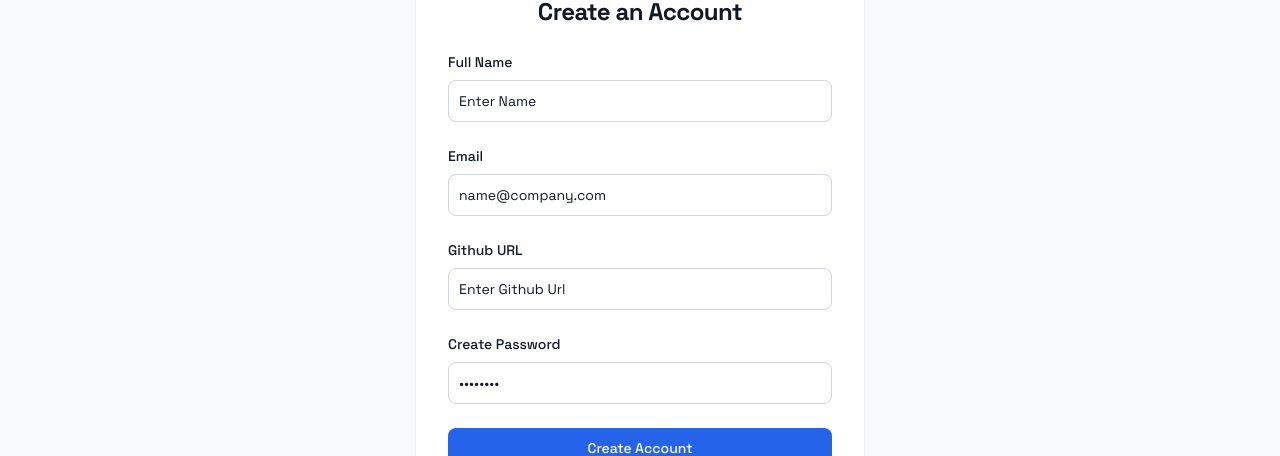
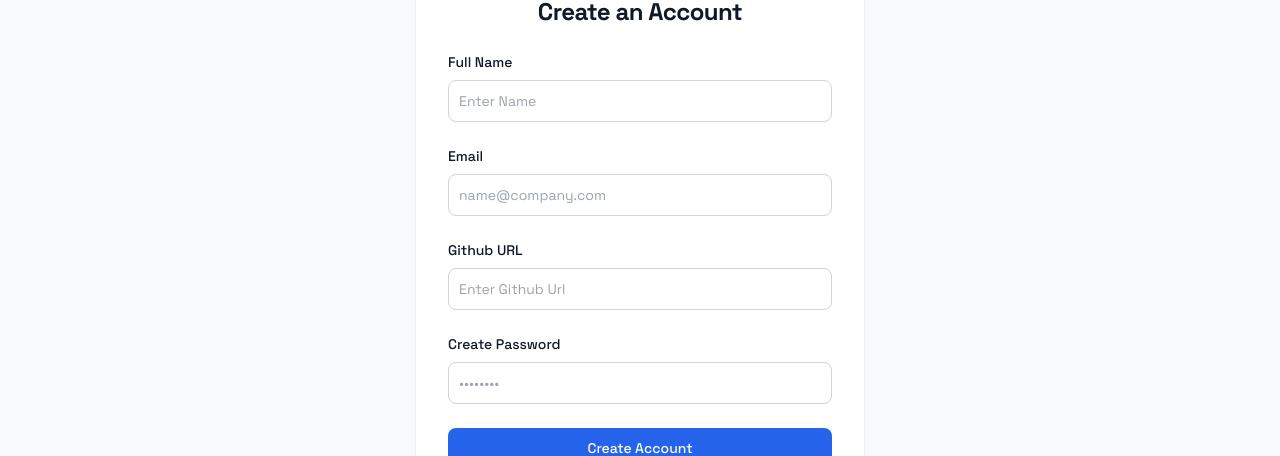
Before and after one commit to mr-rishikesh/DevConnect-, a React (Vite) app in the folder client/: page /signup in a window 1280 px wide. Shown: the part 211-667 px from the top of the page. Built offline with nearby package versions, Linux system fonts and the light colour scheme; no server answers.

Commit message:
fixed bad placeholder color usage

```diff
--- a/client/src/pages/Auth/SignIn.jsx
+++ b/client/src/pages/Auth/SignIn.jsx
@@ -79,7 +79,7 @@ function SignIn() {
                                     onChange={(e) => { setFormData({ ...formData, email: e.target.value }) }}
                                     name="email"
                                     id="email"
-                                    className="bg-white border border-gray-300 text-gray-900 text-sm rounded-lg focus:ring-2 focus:ring-primary-200 focus:border-primary-500 block w-full p-2.5 dark:bg-gray-700 dark:border-gray-600 dark:placeholder-gray-400 dark:text-white dark:focus:ring-accent-500 dark:focus:border-accent-500 transition-colors duration-200"
+                                    className="bg-white border border-gray-300 text-gray-900 text-sm rounded-lg focus:ring-2 focus:ring-primary-200 focus:border-primary-500 block w-full p-2.5 dark:bg-gray-700 dark:border-gray-600 placeholder-gray-400 dark:text-white dark:focus:ring-accent-500 dark:focus:border-accent-500 transition-colors duration-200"
                                     placeholder="name@company.com"
                                     required
                                 />
@@ -96,7 +96,7 @@ function SignIn() {
                                         onChange={(e) => { setFormData({ ...formData, password: e.target.value }) }}
                                         id="password"
                                         placeholder="••••••••"
-                                        className="bg-white border border-gray-300 text-gray-900 text-sm rounded-lg focus:ring-2 focus:ring-primary-200 focus:border-primary-500 block w-full p-2.5 pr-10 dark:bg-gray-700 dark:border-gray-600 dark:placeholder-gray-400 dark:text-white dark:focus:ring-accent-500 dark:focus:border-accent-500 transition-colors duration-200"
+                                        className="bg-white border border-gray-300 text-gray-900 text-sm rounded-lg focus:ring-2 focus:ring-primary-200 focus:border-primary-500 block w-full p-2.5 pr-10 dark:bg-gray-700 dark:border-gray-600 placeholder-gray-400 dark:text-white dark:focus:ring-accent-500 dark:focus:border-accent-500 transition-colors duration-200"
                                         required
                                     />
                                     <button
--- a/client/src/pages/Auth/SignUp.jsx
+++ b/client/src/pages/Auth/SignUp.jsx
@@ -74,7 +74,7 @@ function SignUp() {
                     }}
                     name="fullName"
                     id="fullName"
-                    className="bg-white border border-gray-300 text-gray-900 text-sm rounded-lg focus:ring-2 focus:ring-primary-200 focus:border-primary-500 block w-full p-2.5 dark:bg-gray-700 dark:border-gray-600 dark:placeholder-gray-400 dark:text-white dark:focus:ring-accent-500 dark:focus:border-accent-500 transition-colors duration-200"
+                    className="bg-white border border-gray-300 text-gray-900 text-sm rounded-lg focus:ring-2 focus:ring-primary-200 focus:border-primary-500 block w-full p-2.5 dark:bg-gray-700 dark:border-gray-600 placeholder-gray-400 dark:text-white dark:focus:ring-accent-500 dark:focus:border-accent-500 transition-colors duration-200"
                     placeholder="Enter Name"
                     required=""
                   />
@@ -93,7 +93,7 @@ function SignUp() {
                     }}
                     name="email"
                     id="email"
-                    className="bg-white border border-gray-300 text-gray-900 text-sm rounded-lg focus:ring-2 focus:ring-primary-200 focus:border-primary-500 block w-full p-2.5 dark:bg-gray-700 dark:border-gray-600 dark:placeholder-gray-400 dark:text-white dark:focus:ring-accent-500 dark:focus:border-accent-500 transition-colors duration-200"
+                    className="bg-white border border-gray-300 text-gray-900 text-sm rounded-lg focus:ring-2 focus:ring-primary-200 focus:border-primary-500 block w-full p-2.5 dark:bg-gray-700 dark:border-gray-600 placeholder-gray-400 dark:text-white dark:focus:ring-accent-500 dark:focus:border-accent-500 transition-colors duration-200"
                     placeholder="name@company.com"
                     required=""
                   />
@@ -116,7 +116,7 @@ function SignUp() {
                     }}
                     name="githubUrl"
                     id="githubUrl"
-                    className="bg-white border border-gray-300 text-gray-900 text-sm rounded-lg focus:ring-2 focus:ring-primary-200 focus:border-primary-500 block w-full p-2.5 dark:bg-gray-700 dark:border-gray-600 dark:placeholder-gray-400 dark:text-white dark:focus:ring-accent-500 dark:focus:border-accent-500 transition-colors duration-200"
+                    className="bg-white border border-gray-300 text-gray-900 text-sm rounded-lg focus:ring-2 focus:ring-primary-200 focus:border-primary-500 block w-full p-2.5 dark:bg-gray-700 dark:border-gray-600 placeholder-gray-400 dark:text-white dark:focus:ring-accent-500 dark:focus:border-accent-500 transition-colors duration-200"
                     placeholder="Enter Github Url "
                     required=""
                   />
@@ -138,7 +138,7 @@ function SignUp() {
                     name="password"
                     id="password"
                     placeholder="••••••••"
-                    className="bg-white border border-gray-300 text-gray-900 text-sm rounded-lg focus:ring-2 focus:ring-primary-200 focus:border-primary-500 block w-full p-2.5 dark:bg-gray-700 dark:border-gray-600 dark:placeholder-gray-400 dark:text-white dark:focus:ring-accent-500 dark:focus:border-accent-500 transition-colors duration-200"
+                    className="bg-white border border-gray-300 text-gray-900 text-sm rounded-lg focus:ring-2 focus:ring-primary-200 focus:border-primary-500 block w-full p-2.5 dark:bg-gray-700 dark:border-gray-600 placeholder-gray-400 dark:text-white dark:focus:ring-accent-500 dark:focus:border-accent-500 transition-colors duration-200"
                     required=""
                   />
                 </div>
```
